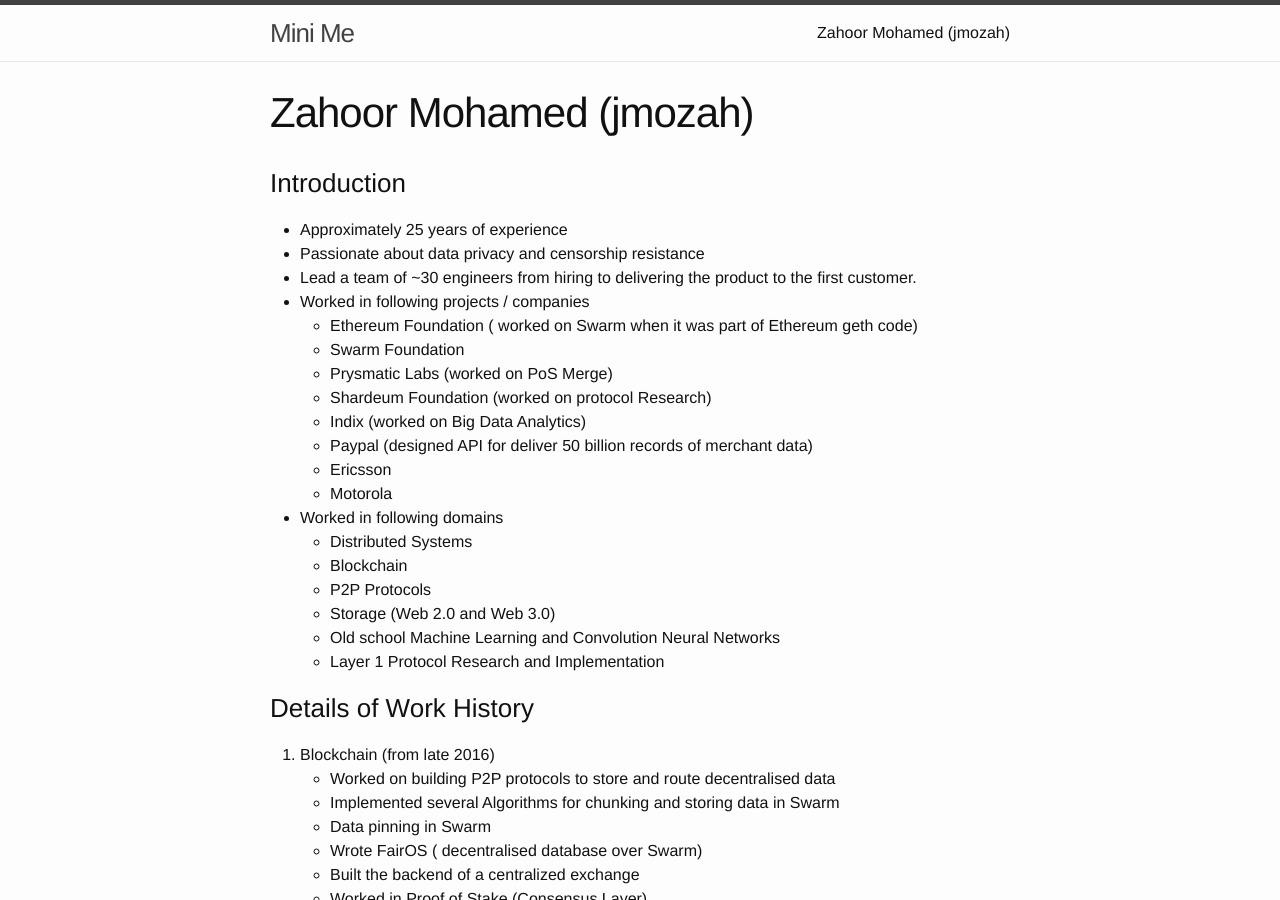
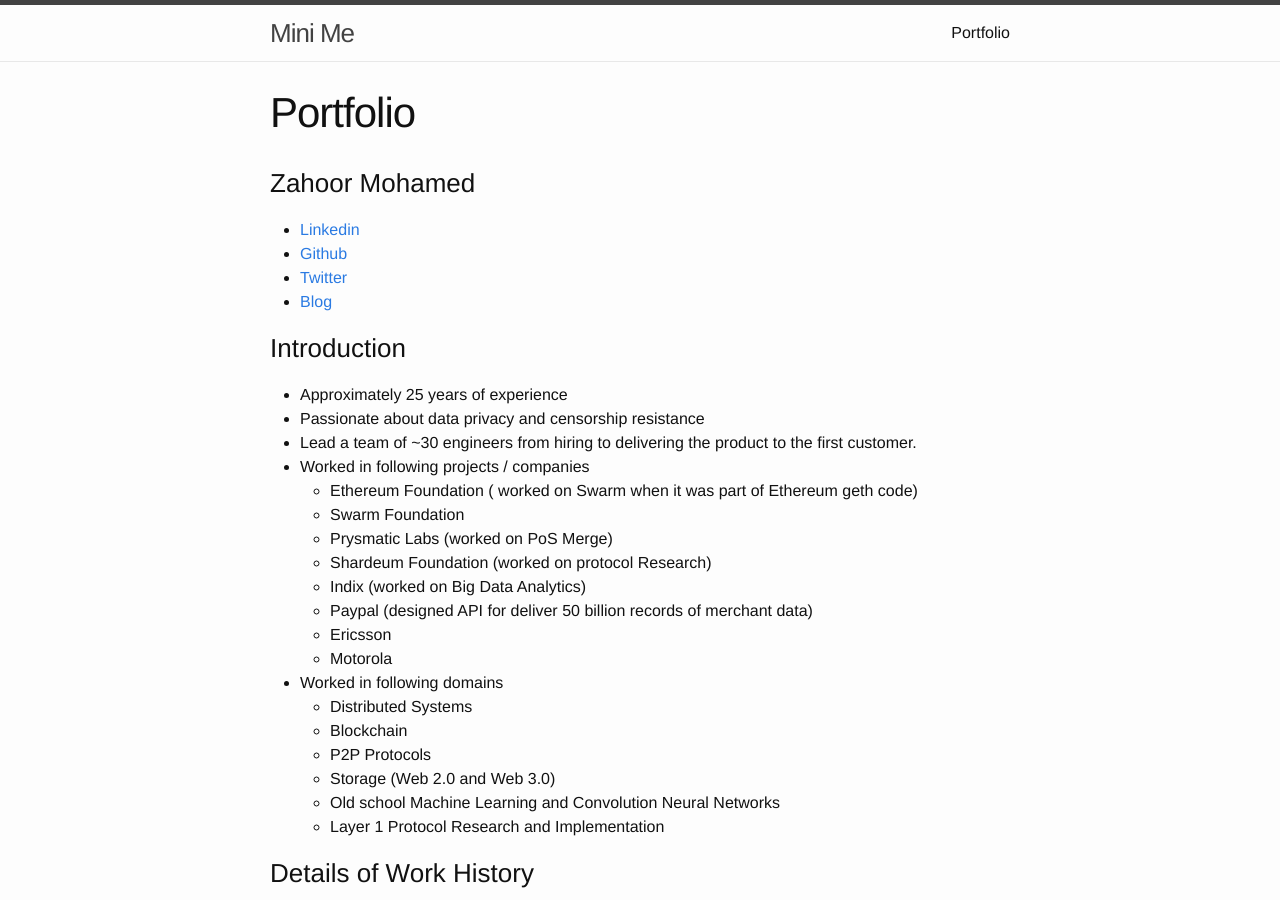
Before and after one commit to jmozah/jmozah.github.io, a Jekyll site: the page built from about.md, in a window 1280 px wide and 900 px high. Built offline with Jekyll 4.4.1, drawn with Linux system fonts in a browser that asks for light colours.

Commit message:
Update about.md

```diff
--- a/about.md
+++ b/about.md
@@ -1,8 +1,15 @@
 ---
 layout: page
-title: Zahoor Mohamed (jmozah)
+title: Portfolio
 permalink: /links/
 ---
+
+### Zahoor Mohamed
+- [Linkedin](https://www.linkedin.com/in/j-mohamed-zahoor-294b1020/)
+- [Github](https://github.com/jmozah)
+- [Twitter](https://twitter.com/jmohamedzahoor)
+- [Blog](https://zahoor.medium.com/)
+
 
 ### Introduction
 
@@ -61,42 +68,26 @@ permalink: /links/
 
 
 ## Code
-
-[Swarm in Ethereum codebase](https://github.com/ethereum/go-ethereum/pulls?q=is%3Apr+is%3Aclosed+author%3Ajmozah)
-
-[Old Swarm codebase](https://github.com/ethersphere/swarm/pulls?q=is%3Apr+is%3Aclosed+author%3Ajmozah)
-
-[New Swarm codebase]( https://github.com/ethersphere/bee/pulls?page=1&q=is%3Apr+is%3Aclosed+author%3Ajmozah)
-
-[FairOS codebase]( https://github.com/fairDataSociety/fairOS-dfs/pulls?q=is%3Apr+is%3Aclosed+author%3Ajmozah)
-
-[Ethereum 2.0 codebase](https://github.com/prysmaticlabs/prysm/pulls?q=is%3Apr+is%3Aclosed+author%3Ajmozah)
+- [Swarm in Ethereum codebase](https://github.com/ethereum/go-ethereum/pulls?q=is%3Apr+is%3Aclosed+author%3Ajmozah)
+- [Old Swarm codebase](https://github.com/ethersphere/swarm/pulls?q=is%3Apr+is%3Aclosed+author%3Ajmozah)
+- [New Swarm codebase]( https://github.com/ethersphere/bee/pulls?page=1&q=is%3Apr+is%3Aclosed+author%3Ajmozah)
+- [FairOS codebase]( https://github.com/fairDataSociety/fairOS-dfs/pulls?q=is%3Apr+is%3Aclosed+author%3Ajmozah)
+- [Ethereum 2.0 codebase](https://github.com/prysmaticlabs/prysm/pulls?q=is%3Apr+is%3Aclosed+author%3Ajmozah)
 
 
 ## Talks
 
-[Shardeum talk in web conf goa](https://www.youtube.com/watch?v=OPYDL92Eahc)
-
-[Eth 2.0 talk](https://www.youtube.com/watch?v=x8C9Zcb4K3I)
-
-[Ethereum Swarm talk in Singapore](https://www.youtube.com/watch?v=-9EdPwlgjbo)
-
-[Ethereum Swarm Beta Event Talk](https://youtu.be/_VZGv0kMbpA?t=4590)
-
-[Swarm Orange Summit - 2017 workshop](https://www.youtube.com/watch?v=qeDluBouVfE&list=PL6fQnFAjtuY8MowrAYMA5PFVDqzJv4yEV&index=14)
-
-[Swarm Live Release online Event](https://youtu.be/Mdymc1p82qA?t=8886)
-
-[You can see my entire team here](https://youtu.be/Iyvox1DhEO0?t=103)
-
-[Guest Lecture in Cohort 1](https://drive.google.com/file/d/1ZfzWqZoJ8R4rofP6kbQ0kPOxoyi1-2Zs/view?usp=sharing)
-
-[FairOS Demo recording in Swarm 1.0 Live Event](https://youtu.be/fY87ugewNno?t=70)
-
-[Pinning in Swarm](https://www.youtube.com/watch?v=0JxGfhjmGhY&list=PL6fQnFAjtuY-Yl5uRcc5ToHVKKB7u9Rbg)
-
-[Guest Lecture in Cohort 2](https://drive.google.com/file/d/1KSlhb1KZ9OK8M65y9VojvGVy4InMPdnE/view)
-
-[Guest lecture in Mastermind Series](https://archimydes.dev/fourthact/events/web3-an-intro-to-fundamentals-concepts-and-trends)
+- [Shardeum talk in web conf goa](https://www.youtube.com/watch?v=OPYDL92Eahc)
+- [Eth 2.0 talk](https://www.youtube.com/watch?v=x8C9Zcb4K3I)
+- [Ethereum Swarm talk in Singapore](https://www.youtube.com/watch?v=-9EdPwlgjbo)
+- [Ethereum Swarm Beta Event Talk](https://youtu.be/_VZGv0kMbpA?t=4590)
+- [Swarm Orange Summit - 2017 workshop](https://www.youtube.com/watch?v=qeDluBouVfE&list=PL6fQnFAjtuY8MowrAYMA5PFVDqzJv4yEV&index=14)
+- [Swarm Live Release online Event](https://youtu.be/Mdymc1p82qA?t=8886)
+- [You can see my entire team here](https://youtu.be/Iyvox1DhEO0?t=103)
+- [Guest Lecture in Cohort 1](https://drive.google.com/file/d/1ZfzWqZoJ8R4rofP6kbQ0kPOxoyi1-2Zs/view?usp=sharing)
+- [FairOS Demo recording in Swarm 1.0 Live Event](https://youtu.be/fY87ugewNno?t=70)
+- [Pinning in Swarm](https://www.youtube.com/watch?v=0JxGfhjmGhY&list=PL6fQnFAjtuY-Yl5uRcc5ToHVKKB7u9Rbg)
+- [Guest Lecture in Cohort 2](https://drive.google.com/file/d/1KSlhb1KZ9OK8M65y9VojvGVy4InMPdnE/view)
+- [Guest lecture in Mastermind Series](https://archimydes.dev/fourthact/events/web3-an-intro-to-fundamentals-concepts-and-trends)
 
 My Shardeum work is in their private Gitlab repository. They will open-source it soon and I can send a link to you then.
```
